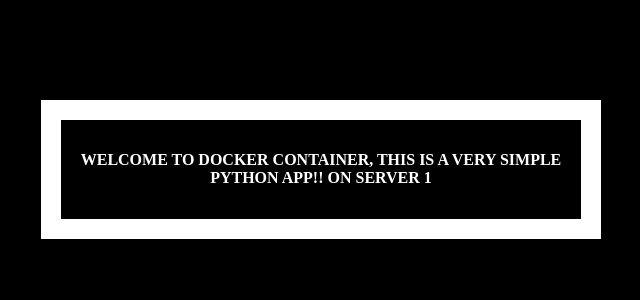
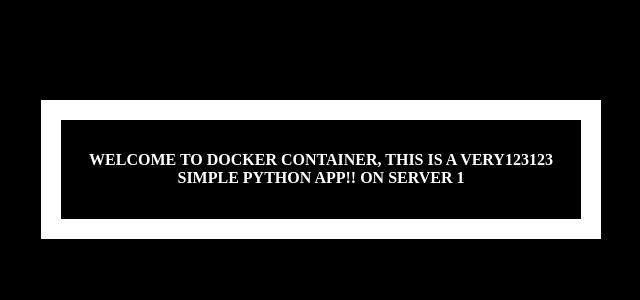
Before and after one commit to RyanLee0517/pythonapp, a Flask app: page / in a window 1280 px wide. Shown: the top 300 px of the page, without its empty margins (319-959 px from the left). Run offline with Flask 2, Linux system fonts and the light colour scheme.

Commit message:
Update index.html
1

```diff
--- a/templates/index.html
+++ b/templates/index.html
@@ -19,7 +19,7 @@
   </head>
   <body>
     <div class="container">
-      <h4>Welcome to Docker Container, This is a very simple Python App!! ON server 1</h4>
+      <h4>Welcome to Docker Container, This is a very123123 simple Python App!! ON server 1</h4>
     </div>
   </body>
 </html>
```
